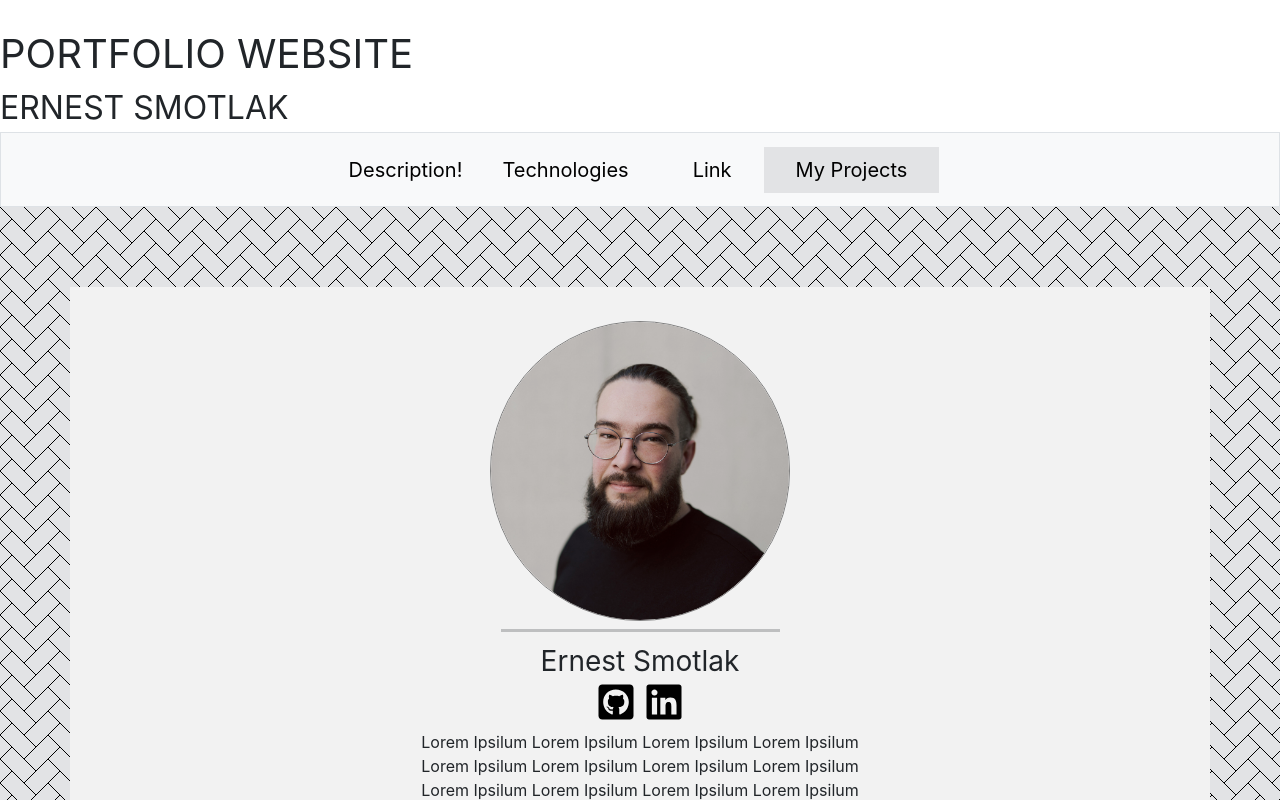
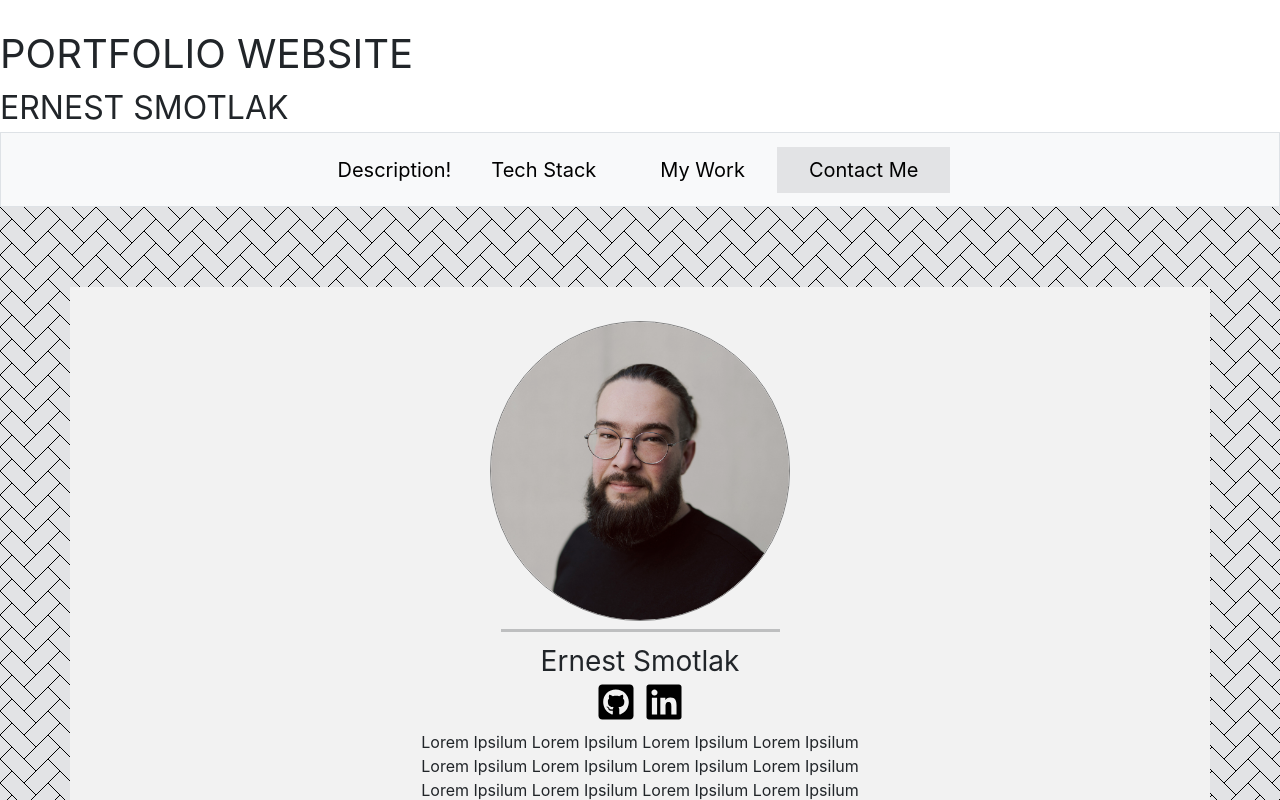
Before and after one commit to ernestsmotlak/portfolio, a React (Create React App) app: page / in a window 1280 px wide. Shown: the top 800 px of the page. Built offline with nearby package versions, Linux system fonts and the light colour scheme.

Commit message:
added a scrollto function
Signed-off-by: ernestsmotlak <ernestsmotlak@gmail.com>

```diff
--- a/src/Mobile/Navbar.js
+++ b/src/Mobile/Navbar.js
@@ -18,6 +18,11 @@
       window.removeEventListener("scroll", handleScroll);
     };
   }, []);
+
+  const scroll = (value) => (event) => {
+    event.preventDefault();
+    window.scrollTo({ top: value, behavior: "smooth" });
+  };
 
   return (
     <div>
@@ -44,22 +49,22 @@
             id="navbarSupportedContent"
           >
             <ul className="navbar-nav ps-4 pe-4 fs-5">
-              <a className="nav-link active" href="#">
+              <a className="nav-link active" href="#" onClick={scroll(85)}>
                 Description!
               </a>
               <li className="nav-item ps-4 pe-4">
                 <a className="nav-link active" aria-current="page" href="#">
-                  Technologies
+                  Tech Stack
                 </a>
               </li>
               <li className="nav-item ps-4 pe-4">
                 <a className="nav-link active" href="#">
-                  Link
+                  My Work
                 </a>
               </li>
               <li className="nav-item bg-secondary-subtle ps-4 pe-4">
                 <a className="nav-link active" href="#">
-                  My Projects
+                  Contact Me
                 </a>
               </li>
             </ul>
```
